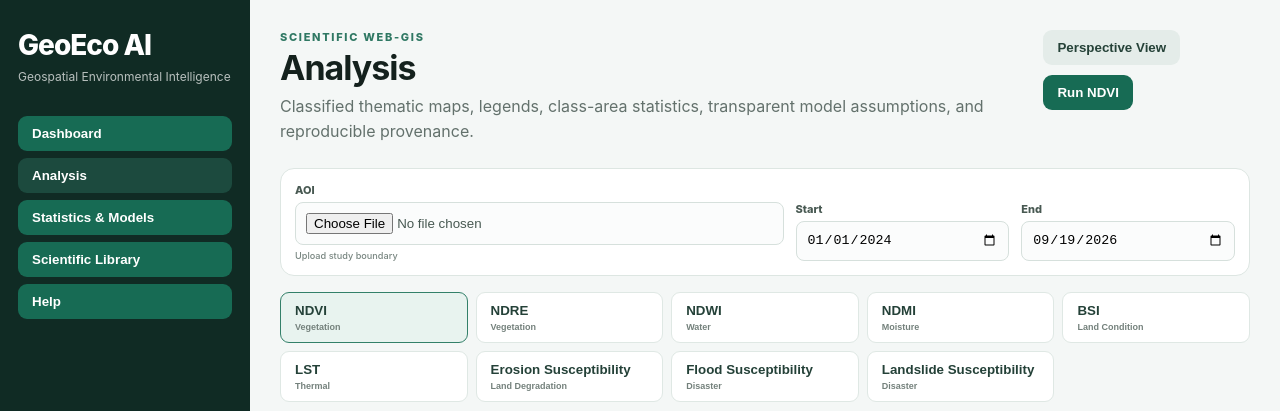
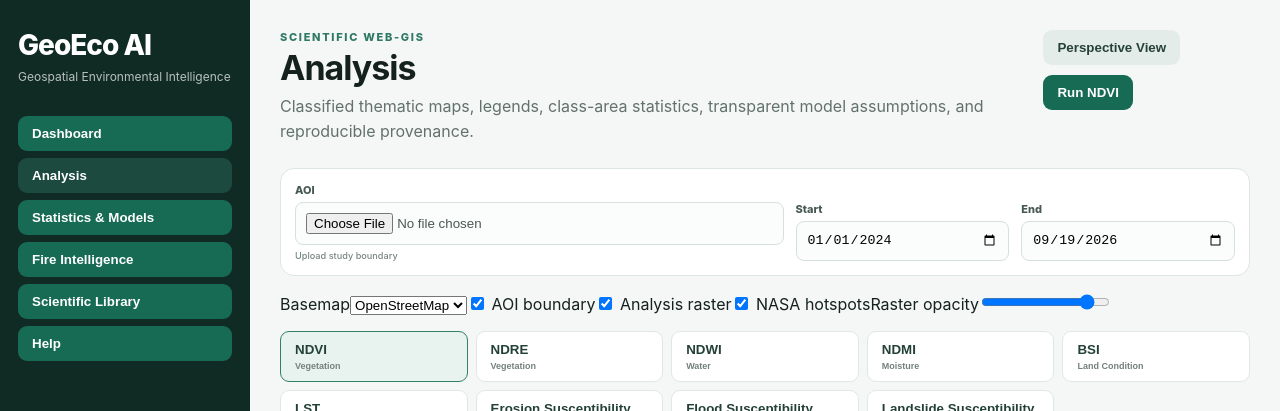
Before and after one commit to restoration-web/remote-sensing-ecology-restoration, a Next.js app: page /geoeco in a window 1280 px wide. Shown: the top 411 px of the page. Built offline with nearby package versions, Linux system fonts and the light colour scheme.

Commit message:
Add basemaps layers and NASA FIRMS fire intelligence UI

```diff
--- a/app/geoeco/page.tsx
+++ b/app/geoeco/page.tsx
@@ -10,6 +10,16 @@ type MapResult={
  legend?:LegendItem[];stats?:{mean?:number;stdDev?:number;thresholds?:number[]};
  classArea?:Array<{class:number;areaHa:number}>;
  methodology?:any;provenance?:any;
+};
+type FireResult={
+ status:string;note?:string;source?:string;points?:any[];daily?:any[];summary?:any;
+ goldenTime?:any;spreadProxy?:any;vegetationContext?:any;provenance?:any;scientificNote?:string;
+};
+const basemaps:any={
+ OSM:{name:'OpenStreetMap',url:'https://{s}.tile.openstreetmap.org/{z}/{x}/{y}.png',attribution:'© OpenStreetMap contributors'},
+ Satellite:{name:'Esri Satellite',url:'https://server.arcgisonline.com/ArcGIS/rest/services/World_Imagery/MapServer/tile/{z}/{y}/{x}',attribution:'Tiles © Esri'},
+ Topo:{name:'OpenTopoMap',url:'https://{s}.tile.opentopomap.org/{z}/{x}/{y}.png',attribution:'© OpenTopoMap'},
+ Light:{name:'Carto Light',url:'https://{s}.basemaps.cartocdn.com/light_all/{z}/{x}/{y}{r}.png',attribution:'© OpenStreetMap © CARTO'}
 };
 
 async function safeJson(res:Response){
@@ -56,7 +66,24 @@ export default function GeoEco(){
  const [running,setRunning]=useState(false);
  const [perspective,setPerspective]=useState(false);
  const [temporal,setTemporal]=useState<any>(null);
+ const [fire,setFire]=useState<FireResult|null>(null);
+ const [fireRunning,setFireRunning]=useState(false);
+ const [basemap,setBasemap]=useState('OSM');
+ const [showAOI,setShowAOI]=useState(true);
+ const [showRaster,setShowRaster]=useState(true);
+ const [showHotspots,setShowHotspots]=useState(true);
+ const [rasterOpacity,setRasterOpacity]=useState(.88);
  const selected=useMemo(()=>layers.find(x=>x.id===layer)!,[layer]);
+
+ async function runFire(){
+  if(!aoi?.geometry){setFire({status:'error',note:'Upload AOI before hotspot analysis.'});return;}
+  setFireRunning(true);setFire({status:'running',note:'Loading NASA FIRMS / VIIRS hotspots…'});
+  const data=await fetchJsonWithRetry('/api/geoeco/fire',{
+   method:'POST',headers:{'Content-Type':'application/json'},
+   body:JSON.stringify({aoi:aoi.geometry,end,days:7,responseWindowMinutes:60})
+  },3);
+  setFire(data);setFireRunning(false);
+ }
 
  async function run(target=layer){
    if(!aoi?.geometry){setResult({status:'error',note:'Upload GeoJSON or zipped Shapefile before running analysis.'});return;}
@@ -87,19 +114,20 @@ export default function GeoEco(){
  return <main className={styles.shell}>
   <aside className={styles.sidebar}>
    <div><div className={styles.brand}>GeoEco AI</div><div className={styles.tag}>Geospatial Environmental Intelligence</div></div>
-   <nav className={styles.nav}>{['Dashboard','Analysis','Statistics & Models','Scientific Library','Help'].map(x=><button key={x} className={tab===x?styles.active:''} onClick={()=>setTab(x)}>{x}</button>)}</nav>
+   <nav className={styles.nav}>{['Dashboard','Analysis','Statistics & Models','Fire Intelligence','Scientific Library','Help'].map(x=><button key={x} className={tab===x?styles.active:''} onClick={()=>setTab(x)}>{x}</button>)}</nav>
    <div className={styles.sideFoot}>Engine v1.2<br/><span>Classified maps + provenance</span></div>
   </aside>
 
   <section className={styles.content}>
    <header className={styles.header}>
     <div><div className={styles.kicker}>SCIENTIFIC WEB-GIS</div><h1>{tab}</h1><p>Classified thematic maps, legends, class-area statistics, transparent model assumptions, and reproducible provenance.</p></div>
-    <div className={styles.actions}>{tab==='Analysis'&&<button className={styles.secondary} onClick={()=>setPerspective(v=>!v)}>{perspective?'2D View':'Perspective View'}</button>}<button disabled={running} onClick={()=>run()}>{running?'Running…':tab==='Statistics & Models'?'Run Full Analysis':'Run '+selected.name}</button></div>
+    <div className={styles.actions}>{tab==='Analysis'&&<button className={styles.secondary} onClick={()=>setPerspective(v=>!v)}>{perspective?'2D View':'Perspective View'}</button>}{tab==='Fire Intelligence'?<button disabled={fireRunning} onClick={runFire}>{fireRunning?'Loading FIRMS…':'Analyze Hotspots'}</button>:<button disabled={running} onClick={()=>run()}>{running?'Running…':tab==='Statistics & Models'?'Run Full Analysis':'Run '+selected.name}</button>}</div>
    </header>
 
    {tab==='Dashboard'&&<Dashboard result={result} selected={selected}/>}
-   {tab==='Analysis'&&<AnalysisWorkspace aoi={aoi} setAoi={setAoi} start={start} setStart={setStart} end={end} setEnd={setEnd} layer={layer} setLayer={setLayer} result={result} temporal={temporal} run={run} running={running} perspective={perspective}/>}
+   {tab==='Analysis'&&<AnalysisWorkspace aoi={aoi} setAoi={setAoi} start={start} setStart={setStart} end={end} setEnd={setEnd} layer={layer} setLayer={setLayer} result={result} temporal={temporal} run={run} running={running} perspective={perspective} basemap={basemap} setBasemap={setBasemap} showAOI={showAOI} setShowAOI={setShowAOI} showRaster={showRaster} setShowRaster={setShowRaster} showHotspots={showHotspots} setShowHotspots={setShowHotspots} rasterOpacity={rasterOpacity} setRasterOpacity={setRasterOpacity} fire={fire}/>}
    {tab==='Statistics & Models'&&<StatisticsPage temporal={temporal} aoi={aoi} start={start} end={end} run={run} running={running}/>}
+   {tab==='Fire Intelligence'&&<FirePage aoi={aoi} fire={fire} runFire={runFire} fireRunning={fireRunning} result={result} basemap={basemap} setBasemap={setBasemap} showAOI={showAOI} setShowAOI={setShowAOI} showRaster={showRaster} setShowRaster={setShowRaster} showHotspots={showHotspots} setShowHotspots={setShowHotspots} rasterOpacity={rasterOpacity} setRasterOpacity={setRasterOpacity}/>}
    {tab==='Scientific Library'&&<ScientificLibrary layer={layer} setLayer={setLayer}/>}
    {tab==='Help'&&<Help/>}
   </section>
@@ -122,19 +150,20 @@ function Dashboard({result,selected}:any){
 }
 
 function AnalysisWorkspace(props:any){
- const {aoi,setAoi,start,setStart,end,setEnd,layer,setLayer,result,temporal,run,running,perspective}=props;
+ const {aoi,setAoi,start,setStart,end,setEnd,layer,setLayer,result,temporal,run,running,perspective,basemap,setBasemap,showAOI,setShowAOI,showRaster,setShowRaster,showHotspots,setShowHotspots,rasterOpacity,setRasterOpacity,fire}=props;
  return <div className={styles.analysisLayout}>
   <section className={styles.controlBar}>
    <AOIUploader aoi={aoi} setAoi={setAoi}/>
    <label className={styles.compactLabel}>Start<input type="date" value={start} onChange={e=>setStart(e.target.value)}/></label>
    <label className={styles.compactLabel}>End<input type="date" value={end} onChange={e=>setEnd(e.target.value)}/></label>
   </section>
+  <MapDisplayControls basemap={basemap} setBasemap={setBasemap} showAOI={showAOI} setShowAOI={setShowAOI} showRaster={showRaster} setShowRaster={setShowRaster} showHotspots={showHotspots} setShowHotspots={setShowHotspots} rasterOpacity={rasterOpacity} setRasterOpacity={setRasterOpacity}/>
 
   <div className={styles.layerTabs}>{layers.map(x=><button key={x.id} className={layer===x.id?styles.layerActive:''} onClick={()=>setLayer(x.id)}><b>{x.name}</b><span>{x.group}</span></button>)}</div>
 
   <section className={styles.mapResultCard}>
    <div className={styles.mapTitleRow}><div><h2>{layers.find((x:any)=>x.id===layer)?.name}</h2><p>{layers.find((x:any)=>x.id===layer)?.desc}</p></div><button disabled={running} onClick={()=>run(layer)}>{running?'Processing…':'Generate Map'}</button></div>
-   <GeoMap aoi={aoi} result={result?.layer===layer?result:null} perspective={perspective}/>
+   <GeoMap aoi={aoi} result={result?.layer===layer?result:null} perspective={perspective} basemap={basemap} showAOI={showAOI} showRaster={showRaster} rasterOpacity={rasterOpacity} hotspots={showHotspots?(fire?.points||[]):[]}/>
    {result?.status==='running'&&<div className={styles.processing}>{result.note}</div>}
    {result?.status==='error'&&<div className={styles.errorBox}>{result.note}</div>}
   </section>
@@ -154,23 +183,69 @@ function AnalysisWorkspace(props:any){
  </div>
 }
 
-function GeoMap({aoi,result,perspective}:{aoi:AOI;result:MapResult|null;perspective:boolean}){
- const el=useRef<HTMLDivElement>(null),mapRef=useRef<any>(null),aoiLayer=useRef<any>(null),imgLayer=useRef<any>(null);
+
+function MapDisplayControls({basemap,setBasemap,showAOI,setShowAOI,showRaster,setShowRaster,showHotspots,setShowHotspots,rasterOpacity,setRasterOpacity}:any){
+ return <section className={styles.mapControls}>
+  <label>Basemap<select value={basemap} onChange={e=>setBasemap(e.target.value)}>{Object.entries(basemaps).map(([k,v]:any)=><option key={k} value={k}>{v.name}</option>)}</select></label>
+  <label className={styles.checkControl}><input type="checkbox" checked={showAOI} onChange={e=>setShowAOI(e.target.checked)}/> AOI boundary</label>
+  <label className={styles.checkControl}><input type="checkbox" checked={showRaster} onChange={e=>setShowRaster(e.target.checked)}/> Analysis raster</label>
+  <label className={styles.checkControl}><input type="checkbox" checked={showHotspots} onChange={e=>setShowHotspots(e.target.checked)}/> NASA hotspots</label>
+  <label>Raster opacity<input type="range" min="0.25" max="1" step="0.05" value={rasterOpacity} onChange={e=>setRasterOpacity(Number(e.target.value))}/></label>
+ </section>
+}
+
+function FirePage({aoi,fire,runFire,fireRunning,result,basemap,setBasemap,showAOI,setShowAOI,showRaster,setShowRaster,showHotspots,setShowHotspots,rasterOpacity,setRasterOpacity}:any){
+ return <div className={styles.analysisLayout}>
+  <MapDisplayControls basemap={basemap} setBasemap={setBasemap} showAOI={showAOI} setShowAOI={setShowAOI} showRaster={showRaster} setShowRaster={setShowRaster} showHotspots={showHotspots} setShowHotspots={setShowHotspots} rasterOpacity={rasterOpacity} setRasterOpacity={setRasterOpacity}/>
+  <section className={styles.mapResultCard}>
+   <div className={styles.mapTitleRow}><div><h2>NASA FIRMS Fire Intelligence</h2><p>VIIRS 375 m near-real-time active fire detections clipped to the uploaded AOI.</p></div><button disabled={fireRunning} onClick={runFire}>{fireRunning?'Loading…':'Refresh Hotspots'}</button></div>
+   <GeoMap aoi={aoi} result={showRaster?result:null} perspective={false} basemap={basemap} showAOI={showAOI} showRaster={showRaster} rasterOpacity={rasterOpacity} hotspots={showHotspots?(fire?.points||[]):[]}/>
+   {fire?.status==='error'&&<div className={styles.errorBox}>{fire.note}</div>}
+  </section>
+  {fire?.status==='success'&&<>
+   <div className={styles.fireMetricGrid}>
+    <Metric label="Hotspot pixels" value={String(fire.summary?.count??0)}/>
+    <Metric label="Mean FRP" value={isFiniteValue(fire.summary?.frpMean)?nfmt(fire.summary.frpMean,1)+' MW':'NA'}/>
+    <Metric label="Max FRP" value={isFiniteValue(fire.summary?.frpMax)?nfmt(fire.summary.frpMax,1)+' MW':'NA'}/>
+    <Metric label="High confidence" value={String(fire.summary?.highConfidenceCount??0)}/>
+   </div>
+   <div className={styles.grid2}>
+    <section className={styles.card}><h2>Vegetation context at hotspot pixels</h2><div className={styles.statsGrid}>
+     <div><span>Mean NDVI</span><b>{nfmt(fire.vegetationContext?.NDVI_mean)}</b></div>
+     <div><span>Mean NDMI</span><b>{nfmt(fire.vegetationContext?.NDMI_mean)}</b></div>
+     <div><span>Mean BSI</span><b>{nfmt(fire.vegetationContext?.BSI_mean)}</b></div>
+     <div><span>NDVI SD</span><b>{nfmt(fire.vegetationContext?.NDVI_stdDev)}</b></div>
+    </div><div className={styles.notice}>This links fire detections to vegetation condition in the AOI. It is contextual association, not proof that an index caused ignition.</div></section>
+    <section className={styles.card}><h2>Golden time & observed spread</h2>
+     {fire.goldenTime?<div className={styles.kv}><div><span>Status</span><b>{fire.goldenTime.status}</b></div><div><span>Configured window</span><b>{fire.goldenTime.responseWindowMinutes} min</b></div><div><span>Elapsed since latest detection</span><b>{nfmt(fire.goldenTime.elapsedSinceLatestDetectionMinutes,0)} min</b></div></div>:<div className={styles.empty}>No recent detection.</div>}
+     {fire.spreadProxy?.available?<div className={styles.kv}><div><span>Centroid displacement</span><b>{nfmt(fire.spreadProxy.distanceKm,2)} km</b></div><div><span>Elapsed</span><b>{nfmt(fire.spreadProxy.elapsedHours,1)} h</b></div><div><span>Observed spread proxy</span><b>{nfmt(fire.spreadProxy.centroidDisplacementKmPerHour,3)} km/h</b></div></div>:<div className={styles.notice}>{fire.spreadProxy?.note}</div>}
+     <div className={styles.notice}>Golden time is a configurable operational response window. The spread value is a satellite-hotspot centroid displacement proxy, not physical flame-front rate of spread.</div>
+    </section>
+   </div>
+   <section className={styles.card}><h2>Hotspot table</h2><div className={styles.tableWrap}><table className={styles.dataTable}><thead><tr><th>Latitude</th><th>Longitude</th><th>FRP (MW)</th><th>Confidence</th><th>Brightness (K)</th><th>UTC epoch</th></tr></thead><tbody>{(fire.points||[]).slice(0,150).map((x:any,i:number)=><tr key={i}><td>{nfmt(x.lat,5)}</td><td>{nfmt(x.lon,5)}</td><td>{nfmt(x.frp,1)}</td><td>{x.confidence===2?'High':x.confidence===1?'Nominal':'Low'}</td><td>{nfmt(x.brightness,1)}</td><td>{x.epoch}</td></tr>)}</tbody></table></div><div className={styles.notice}>{fire.scientificNote}</div></section>
+  </>}
+ </div>
+}
+
+function GeoMap({aoi,result,perspective,basemap='OSM',showAOI=true,showRaster=true,rasterOpacity=.88,hotspots=[]}:{aoi:AOI;result:MapResult|null;perspective:boolean;basemap?:string;showAOI?:boolean;showRaster?:boolean;rasterOpacity?:number;hotspots?:any[]}){
+ const el=useRef<HTMLDivElement>(null),mapRef=useRef<any>(null),aoiLayer=useRef<any>(null),imgLayer=useRef<any>(null),baseLayer=useRef<any>(null),hotspotLayer=useRef<any>(null);
  const [overlayState,setOverlayState]=useState<'idle'|'loading'|'loaded'|'error'>('idle');
  useEffect(()=>{let dead=false;(async()=>{if(!el.current||mapRef.current)return;const L=await import('leaflet');if(dead||!el.current)return;
   const map=L.map(el.current,{zoomControl:true}).setView([-2.2,115.5],6);
-  L.tileLayer('https://{s}.tile.openstreetmap.org/{z}/{x}/{y}.png',{maxZoom:19,attribution:'© OpenStreetMap contributors'}).addTo(map);
+  const bm=basemaps[basemap]||basemaps.OSM;
+  baseLayer.current=L.tileLayer(bm.url,{maxZoom:19,attribution:bm.attribution}).addTo(map);
   mapRef.current=map;setTimeout(()=>map.invalidateSize(),150);
  })();return()=>{dead=true;if(mapRef.current){mapRef.current.remove();mapRef.current=null}}},[]);
+ useEffect(()=>{let dead=false;(async()=>{const map=mapRef.current;if(!map)return;const L=await import('leaflet');if(dead)return;if(baseLayer.current)map.removeLayer(baseLayer.current);const bm=basemaps[basemap]||basemaps.OSM;baseLayer.current=L.tileLayer(bm.url,{maxZoom:19,attribution:bm.attribution}).addTo(map);baseLayer.current.bringToBack?.();})();return()=>{dead=true}},[basemap]);
  useEffect(()=>{let dead=false;(async()=>{const map=mapRef.current;if(!map)return;const L=await import('leaflet');if(dead)return;
   if(aoiLayer.current){map.removeLayer(aoiLayer.current);aoiLayer.current=null}
-  if(aoi?.geometry){const x=L.geoJSON(aoi.geometry,{style:{color:'#f7d154',weight:3,fillOpacity:0}}).addTo(map);aoiLayer.current=x;const b=x.getBounds();if(b.isValid())map.fitBounds(b.pad(.05),{maxZoom:14});}
- })();return()=>{dead=true}},[aoi]);
+  if(aoi?.geometry&&showAOI){const x=L.geoJSON(aoi.geometry,{style:{color:'#f7d154',weight:3,fillOpacity:0}}).addTo(map);aoiLayer.current=x;const b=x.getBounds();if(b.isValid())map.fitBounds(b.pad(.05),{maxZoom:14});}
+ })();return()=>{dead=true}},[aoi,showAOI]);
  useEffect(()=>{let dead=false;(async()=>{const map=mapRef.current;if(!map)return;const L=await import('leaflet');if(dead)return;
   if(imgLayer.current){map.removeLayer(imgLayer.current);imgLayer.current=null}
-  if(result?.imageUrl&&result.bounds){
+  if(showRaster&&result?.imageUrl&&result.bounds){
     setOverlayState('loading');
-    const overlay=L.imageOverlay(result.imageUrl,result.bounds,{opacity:.88,interactive:false,className:'geoeco-result-overlay'});
+    const overlay=L.imageOverlay(result.imageUrl,result.bounds,{opacity:rasterOpacity,interactive:false,className:'geoeco-result-overlay'});
     overlay.on('load',()=>setOverlayState('loaded'));
     overlay.on('error',()=>setOverlayState('error'));
     imgLayer.current=overlay.addTo(map);
@@ -180,7 +255,8 @@ function GeoMap({aoi,result,perspective}:{aoi:AOI;result:MapResult|null;perspect
   }else{
     setOverlayState('idle');
   }
- })();return()=>{dead=true}},[result]);
+ })();return()=>{dead=true}},[result,showRaster,rasterOpacity]);
+ useEffect(()=>{let dead=false;(async()=>{const map=mapRef.current;if(!map)return;const L=await import('leaflet');if(dead)return;if(hotspotLayer.current){map.removeLayer(hotspotLayer.current);hotspotLayer.current=null}if(hotspots?.length){const g=L.layerGroup();hotspots.forEach((h:any)=>{const c=h.confidence>=2?'#d7191c':h.confidence>=1?'#fdae61':'#ffffbf';L.circleMarker([h.lat,h.lon],{radius:5,color:'#7f0000',weight:1,fillColor:c,fillOpacity:.9}).bindPopup('FRP: '+Number(h.frp||0).toFixed(1)+' MW<br/>Confidence: '+(h.confidence===2?'High':h.confidence===1?'Nominal':'Low')).addTo(g)});g.addTo(map);hotspotLayer.current=g}})();return()=>{dead=true}},[hotspots]);
  return <div className={perspective?styles.perspectiveFrame:styles.flatFrame}><div ref={el} className={styles.realMap}/>{result?.legend&&<div className={styles.floatingLegend}><b>{result.layer}</b>{result.legend.map(x=><div key={x.class}><i style={{background:x.color}}></i><span>{x.label}</span></div>)}</div>}<div className={styles.overlayStatus} data-state={overlayState}>{overlayState==='loaded'?'Raster loaded':overlayState==='loading'?'Loading raster…':overlayState==='error'?'Raster failed to load':'Base map only'}</div></div>
 }
 
```
